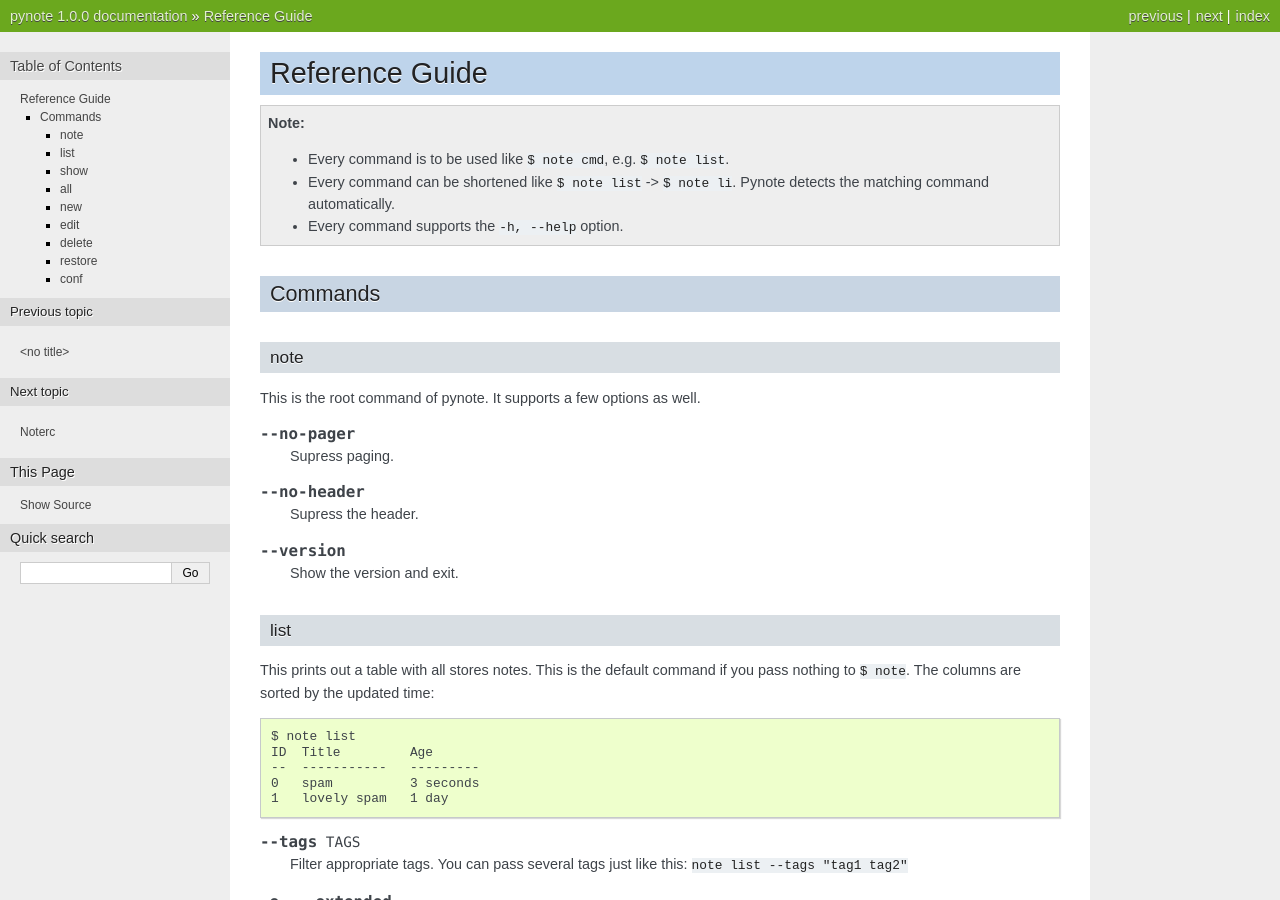
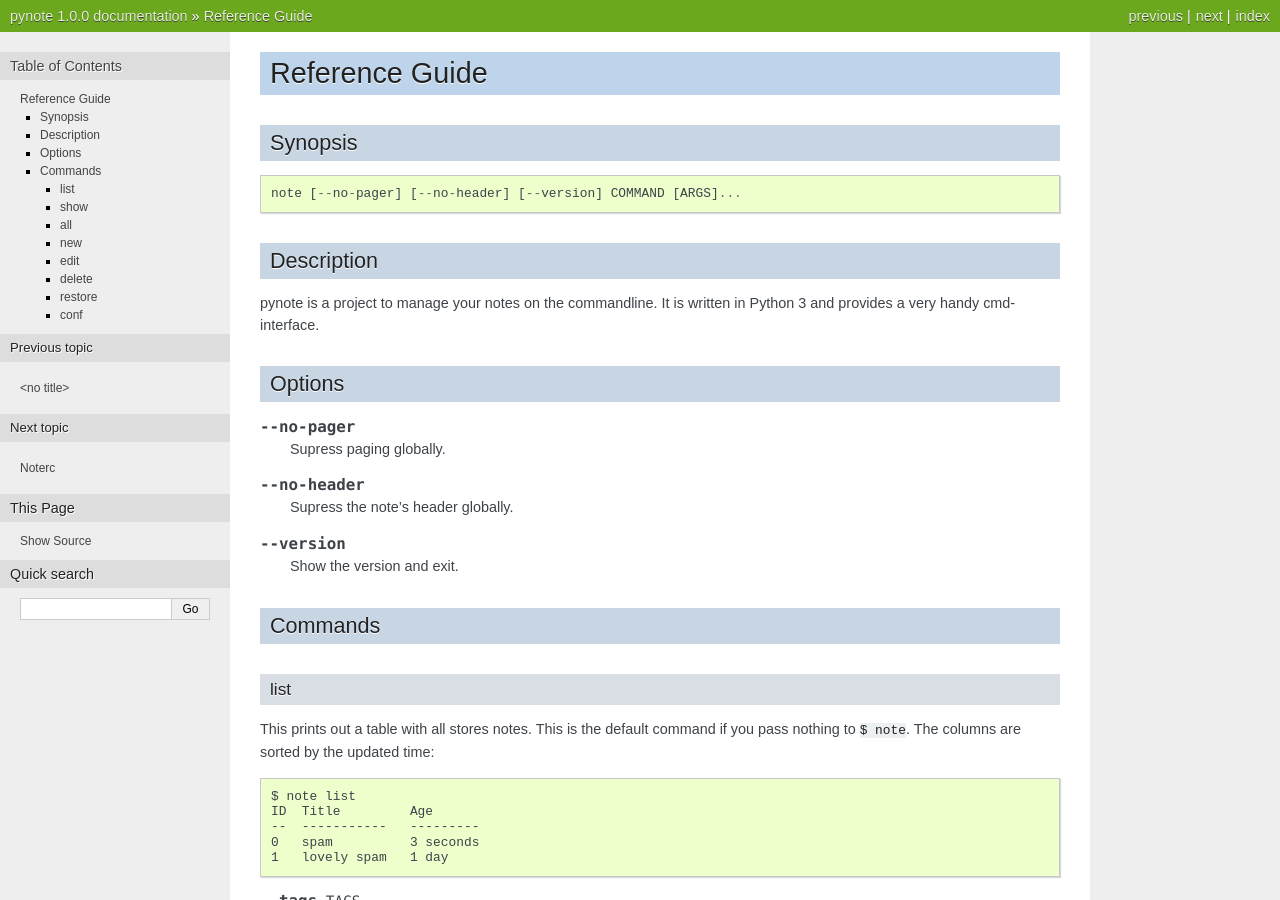
Before and after one commit to fastpacecolding/pynote, a Sphinx documentation site: the page built from docs/reference.rst, in a window 1280 px wide and 900 px high. Built offline with Sphinx 7.4.7, drawn with Linux system fonts in a browser that asks for light colours.

Commit message:
Improve note(1) manpage, refs #34
It is a WIP to clean up the mess I have created…

```diff
--- a/docs/reference.rst
+++ b/docs/reference.rst
@@ -1,33 +1,36 @@
 Reference Guide
 ===============
 
-.. note::
-    * Every command is to be used like ``$ note cmd``, e.g. ``$ note list``.
-    * Every command can be shortened like ``$ note list`` -> ``$ note li``.
-      Pynote detects the matching command automatically.
-    * Every command supports the ``-h, --help`` option.
-
-
-Commands
+Synopsis
 --------
 
-note
-^^^^
+::
 
-This is the root command of pynote. It supports a few options as well.
+    note [--no-pager] [--no-header] [--version] COMMAND [ARGS]...
+
+Description
+-----------
+
+pynote is a project to manage your notes on the commandline. It is written in
+Python 3 and provides a very handy cmd-interface.
+
+Options
+-------
 
 .. cmdoption:: --no-pager
 
-    Supress paging.
+    Supress paging globally.
 
 .. cmdoption:: --no-header
 
-    Supress the header.
+    Supress the note's header globally.
 
 .. cmdoption:: --version
 
     Show the version and exit.
 
+Commands
+--------
 
 list
 ^^^^
@@ -55,7 +58,6 @@ the updated time::
 .. cmdoption:: --trash
 
     List the content of trash instead.
-
 
 show
 ^^^^
@@ -86,12 +88,10 @@ to pass the numeric id of the note to show, e.g. ``$ note show 0``::
     Wrap output at 70 signs. This may be useful if you want to read
     a badly formatted note on the terminal.
 
-
 all
 ^^^
 
 Just prints out all notes.
-
 
 new
 ^^^
@@ -106,7 +106,6 @@ You have to pass the title of the note like this::
 
     Add tags to recently created notes. When you want to assign several tags
     use quotes! Example: note new spam -t "tag1 tag2"
-
 
 edit
 ^^^^
@@ -131,20 +130,17 @@ be updated. You choose between editing the content, title and tags.
     the last editing or view position. This option overwrites the value in
     ``~/.noterc``.
 
-
 delete
 ^^^^^^
 
 Move a note to trash. The note will be moved to ``trash_path`` which
 can be configured explicitly and which defaults to ``data_path/.trash``.
 
-
 restore
 ^^^^^^^
 
 Restore a delete note from trash. You have to use the numeric id
 from ``$ note list --trash``.
-
 
 conf
 ^^^^
```
